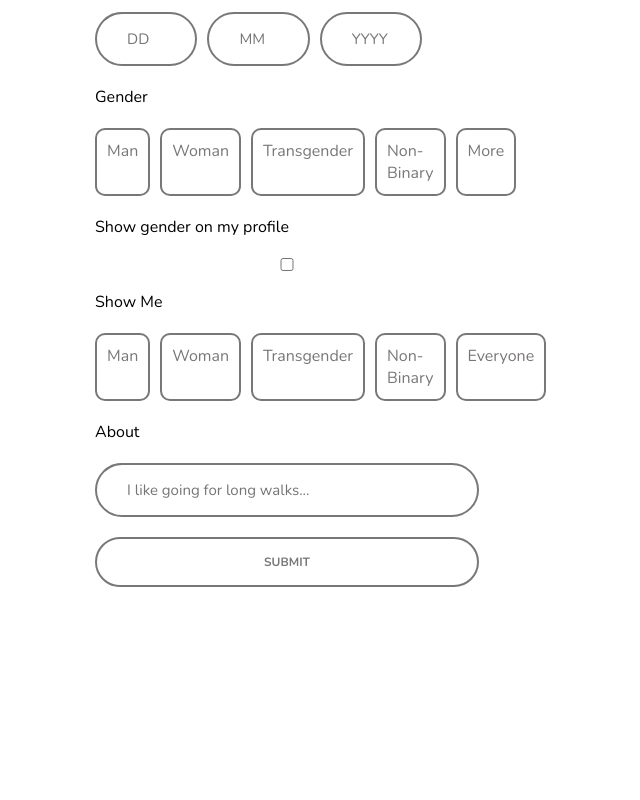
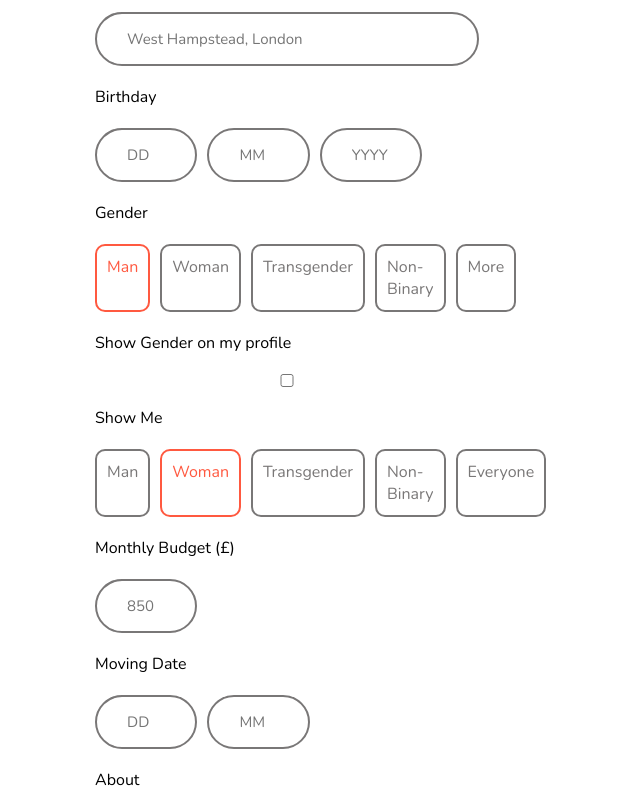
Before and after one commit to somunachima/homies, a React (Create React App) app: page /onboarding in a window 1280 px wide. Shown: the part 320-1120 px from the top of the page, without its empty margins (141-781 px from the left). Before the commit the page ends 937 px from the top, so only its background shows below. Built offline with nearby package versions, Linux system fonts and the light colour scheme; the HTML template or start-up script is replaced by a standard one.

Commit message:
fix label input bug for gender indentity and gender interest on onboarding page

```diff
--- a/src/index.css
+++ b/src/index.css
@@ -210,20 +210,20 @@ nav .logo-area .logo {
   margin-right: 10px;
 }
 
-.onboarding form input[type="radio"] {
+.onboarding form input[type=radio] {
   display: none;
 }
 
-.onboarding form input[type="radio"]:checked + label {
+.onboarding form input[type=radio]:checked + label {
   border: solid 2px rgb(255, 89, 64);
   color: rgb(255, 89, 64);
 }
 
-.onboarding form input[type="number"] {
+.onboarding form input[type=number] {
   width: 10%;
 }
 
-.onboarding form input[type="submit"] {
+.onboarding form input[type=submit]:active {
   color: rgb(121, 119, 119);
   background-color: rgb(255, 255, 255);
   font-size: 12px;
@@ -236,16 +236,20 @@ nav .logo-area .logo {
   margin: 10px 0px;
 }
 
-.onboarding form input[type="submit"]:hover {
+.onboarding form input[type=submit]:hover {
   color: rgb(0, 0, 0);
   border: solid 2px rgb(0, 0, 0);
   background-color: rgb(255, 210, 3);
   transform: scale(1.1);
 }
 
-.onboarding form input[type="submit"]:active {
+/* .onboarding form input[type="submit"]:active {
   color: rgb(121, 119, 119);
   border: solid 2px rgb(121, 119, 119);
   background-color: rgb(254, 235, 151);
   transform: scale(1.1);
+} */
+
+.onboarding form .profile-picture img {
+  width: 100%
 }
--- a/src/pages/Onboarding.js
+++ b/src/pages/Onboarding.js
@@ -1,21 +1,48 @@
-import { useState } from "react"
 import Nav from "../components/Nav"
+import {useState} from "react"
 
 const OnBoarding = () => {
+  const [formData, setFormData] = useState({
+      user_id: "",
+      first_name: "",
+      dob_day: "",
+      dob_month: "",
+      dob_year: "",
+      show_gender: false,
+      gender_identity: "man",
+      gender_interest: "woman",
+      email: "",
+      location: "",
+      available_day: "",
+      available_month: "",
+      monthly_budget: "",
+      url: "",
+      about: "",
+      matches: []
+  })
 
   const handleSubmit = () => {
-      console.log("submitted")
+      console.log('submitted')
   }
 
-  const handleChange = () => {
-    console.log("change")
+  const handleChange = (e) => {
+    const value = e.target.type === "checkbox" ? e.target.checked : e.target.value
+    const name = e.target.name
+
+    setFormData((prevState) => ({
+      ...prevState,
+      [name] : value
+    }))
   }
+
+  console.log(formData)
 
   return (
       <>
         <Nav
             minimal={true}
-            setShowModal={() => []}
+            setShowModal={() => {
+            }}
             showModal={false}
         />
         <div className="onboarding">
@@ -30,7 +57,18 @@ const OnBoarding = () => {
                     name="first_name"
                     placeholder="First Name"
                     required={true}
-                    value={""}
+                    value={formData.first_name}
+                    onChange={handleChange}
+                  />
+
+                  <label htmlFor="location">Preferred Location to Live</label>
+                  <input
+                    id="location"
+                    type="text"
+                    name="location"
+                    placeholder="West Hampstead, London"
+                    required={true}
+                    value={formData.location}
                     onChange={handleChange}
                   />
 
@@ -42,7 +80,7 @@ const OnBoarding = () => {
                       name="dob_day"
                       placeholder="DD"
                       required={true}
-                      value={""}
+                      value={formData.dob_day}
                       onChange={handleChange}
                     />
                     <input
@@ -51,7 +89,7 @@ const OnBoarding = () => {
                       name="dob_month"
                       placeholder="MM"
                       required={true}
-                      value={""}
+                      value={formData.dob_month}
                       onChange={handleChange}
                     />
                     <input
@@ -60,7 +98,7 @@ const OnBoarding = () => {
                       name="dob_year"
                       placeholder="YYYY"
                       required={true}
-                      value={""}
+                      value={formData.dob_year}
                       onChange={handleChange}
                     />
                   </div>
@@ -70,62 +108,61 @@ const OnBoarding = () => {
                     <input
                       id="man-gender-identity"
                       type="radio"
-                      name="gender-identity"
-                      placeholder="Man"
+                      name="gender_identity"
                       value="man"
                       onChange={handleChange}
-                      checked={false}
+                      checked={formData.gender_identity === "man"}
                     />
                     <label htmlFor="man-gender-identity">Man</label>
+
                     <input
                       id="woman-gender-identity"
                       type="radio"
-                      name="gender-identity"
-                      placeholder="Woman"
+                      name="gender_identity"
                       value="woman"
                       onChange={handleChange}
-                      checked={false}
+                      checked={formData.gender_identity === "woman"}
                     />
                     <label htmlFor="woman-gender-identity">Woman</label>
+
                     <input
-                      id="transgender-identity"
+                      id="transgender-gender-identity"
                       type="radio"
-                      name="gender-identity"
-                      placeholder="Non-Binary"
+                      name="gender_identity"
                       value="transgender"
                       onChange={handleChange}
-                      checked={false}
+                      checked={formData.gender_identity === "transgender"}
                     />
-                    <label htmlFor="transgender-identity">Transgender</label>
+                    <label htmlFor="transgender-gender-identity">Transgender</label>
+
                     <input
-                      id="non-binary-identity"
+                      id="non-binary-gender-identity"
                       type="radio"
-                      name="gender-identity"
-                      placeholder="Non-Binary"
+                      name="gender_identity"
                       value="non-binary"
                       onChange={handleChange}
-                      checked={false}
+                      checked={formData.gender_identity === "non-binary"}
                     />
-                    <label htmlFor="non-binary-identity">Non-Binary</label>
+                    <label htmlFor="non-binary-gender-identity">Non-Binary</label>
+
                     <input
                       id="more-gender-identity"
                       type="radio"
-                      name="gender-identity"
-                      placeholder="More"
+                      name="gender_identity"
                       value="more"
                       onChange={handleChange}
-                      checked={false}
+                      checked={formData.gender_identity === "more"}
                     />
                     <label htmlFor="more-gender-identity">More</label>
                   </div>
 
-                  <label htmlFor="show-gender">Show gender on my profile</label>
+                  <label htmlFor="show-gender">Show Gender on my profile</label>
                   <input
                     id="show-gender"
                     type="checkbox"
                     name="show-gender"
                     onChange={handleChange}
-                    checked={false}
+                    checked={formData.show_gender}
                     />
 
                   <label>Show Me</label>
@@ -133,53 +170,85 @@ const OnBoarding = () => {
                   <input
                       id="man-gender-interest"
                       type="radio"
-                      name="gender-interest"
-                      placeholder="Man"
+                      name="gender_interest"
                       value="man"
                       onChange={handleChange}
-                      checked={false}
+                      checked={formData.gender_interest === "man"}
                     />
                     <label htmlFor="man-gender-interest">Man</label>
+
                     <input
                       id="woman-gender-interest"
                       type="radio"
-                      name="gender-interest"
-                      placeholder="Woman"
+                      name="gender_interest"
                       value="woman"
                       onChange={handleChange}
-                      checked={false}
+                      checked={formData.gender_interest === "woman"}
                     />
                     <label htmlFor="woman-gender-interest">Woman</label>
+
                     <input
-                      id="transgender-interest"
+                      id="transgender-gender-interest"
                       type="radio"
-                      name="gender-interest"
-                      placeholder="Non-Binary"
+                      name="gender_interest"
                       value="transgender"
                       onChange={handleChange}
-                      checked={false}
+                      checked={formData.gender_interest === "transgender"}
                     />
-                    <label htmlFor="transgender-interest">Transgender</label>
+                    <label htmlFor="transgender-gender-interest">Transgender</label>
+
                     <input
-                      id="non-binary-interest"
+                      id="non-binary-gender-interest"
                       type="radio"
-                      name="gender-interest"
-                      placeholder="Non-Binary"
+                      name="gender_interest"
                       value="non-binary"
                       onChange={handleChange}
-                      checked={false}
+                      checked={formData.gender_interest === "non-binary"}
                     />
-                    <label htmlFor="non-binary-interest">Non-Binary</label>
+                    <label htmlFor="non-binary-gender-interest">Non-Binary</label>
+
                     <input
                       id="everyone-gender-interest"
                       type="radio"
-                      name="gender-interest"
-                      placeholder="More"
-                      value="more"
+                      name="gender_interest"
+                      value="everyone"
                       onChange={handleChange}
-                      checked={false}
+                      checked={formData.gender_interest === "everyone"}
                     />
-                    <label htmlFor="more-gender-interest">Everyone</label>
+                    <label htmlFor="everyone-gender-interest">Everyone</label>
+                  </div>
+
+                  <label htmlFor="monthly_budget">Monthly Budget (£)</label>
+                  <input
+                    id="monthly_budget"
+                    type="number"
+                    name="monthly_budget"
+                    required={true}
+                    placeholder="850"
+                    value={formData.monthly_budget}
+                    onChange={handleChange}
+                  />
+
+                  <label>Moving Date</label>
+                  <div className="multiple-input-container">
+                    <input
+                      id="available_day"
+                      type="number"
+                      name="available_day"
+                      placeholder="DD"
+                      required={true}
+                      value={formData.available_day}
+                      onChange={handleChange}
+                    />
+                    <input
+                      id="available_month"
+                      type="number"
+                      name="available_month"
+                      placeholder="MM"
+                      required={true}
+                      value={formData.available_month}
+                      onChange={handleChange}
+                    />
                   </div>
 
                   <label htmlFor="about">About</label>
@@ -189,7 +258,7 @@ const OnBoarding = () => {
                     name="about"
                     required={true}
                     placeholder="I like going for long walks..."
-                    value={""}
+                    value={formData.about}
                     onChange={handleChange}
                   />
                   <input type="submit"/>
@@ -205,7 +274,7 @@ const OnBoarding = () => {
                   required={true}
                 />
                 <div className="pic-container">
-
+                  <img src={formData.url} alt="profile pic preview"/>
                 </div>
               </section>
           </form>
```
